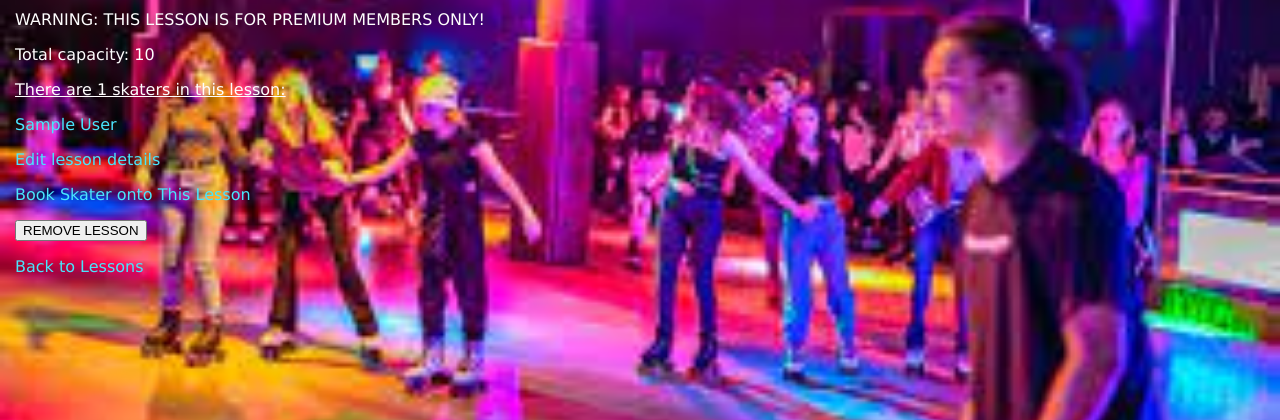
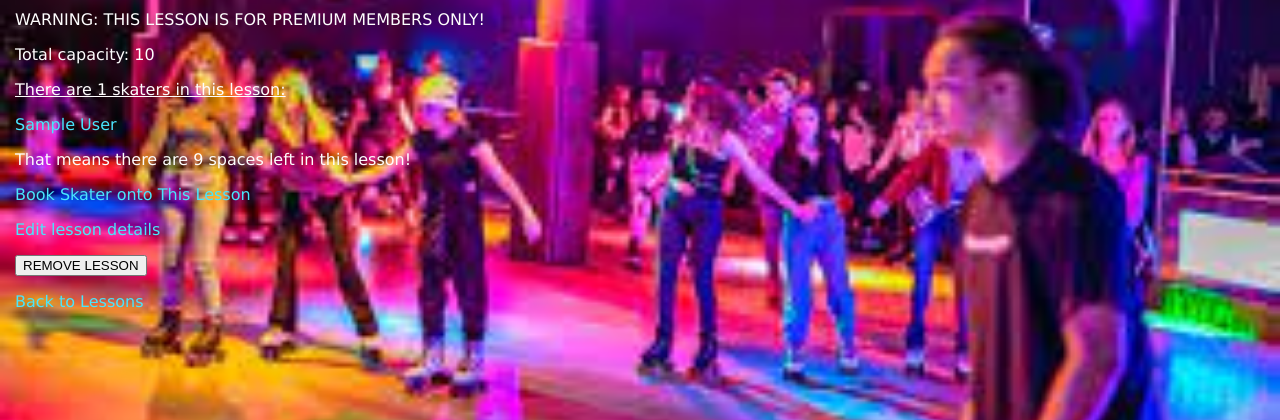
Before and after one commit to alexgjohn/RinkedIn, a Flask app: page /lessons/1 in a window 1280 px wide. Shown: the part 231-651 px from the top of the page. Run offline with Flask 3, Linux system fonts and the light colour scheme; a database or web service that is not in the repository returns one stand-in record (values such as "Sample title"); some libraries are stand-ins or nearby versions.

Commit message:
very nearly cracked these two extensions

```diff
--- a/roller_rink/controllers/lessons_controller.py
+++ b/roller_rink/controllers/lessons_controller.py
@@ -1,6 +1,8 @@
 from flask import Flask, render_template, request, redirect
 from flask import Blueprint
 from models.lesson import Lesson
+from models.skater import Skater
+from models.level import Level
 import repositories.lesson_repository as lesson_repo
 import repositories.skater_repository as skater_repo
 import repositories.level_repository as level_repo
@@ -19,7 +21,8 @@
     lesson = lesson_repo.select(id)
     skaters_in_lesson = skater_repo.get_skaters_in_lesson(lesson)
     skater_count = len(skaters_in_lesson)
-    return render_template('lessons/show.jinja', lesson = lesson, skaters_in_lesson = skaters_in_lesson, title = lesson.name, skater_count = skater_count)
+    spaces_in_lesson = lesson.capacity - skater_count
+    return render_template('lessons/show.jinja', lesson = lesson, skaters_in_lesson = skaters_in_lesson, title = lesson.name, skater_count = skater_count, spaces_in_lesson = spaces_in_lesson)
 
 # route for new lesson - get
 @lessons_blueprint.route('/lessons/new', methods = ['GET'])
@@ -66,7 +69,7 @@
 @lessons_blueprint.route('/lessons/<id>/delete', methods=['POST'])
 def delete_lesson(id):
     lesson_repo.delete(id)
-    return render_template('home.jinja')
+    return redirect('/lessons')
 
 
 @lessons_blueprint.route('/lessons/<id>/book', methods=['GET'])
@@ -75,3 +78,19 @@
     skaters = skater_repo.select_all()
     premium_skaters = skater_repo.get_premium_skaters()
     return render_template('lessons/book.jinja', title = "Add a skater to this lesson!", lesson = lesson, skaters = skaters, premium_skaters = premium_skaters)
+
+
+@lessons_blueprint.route('/lessons/<id>/book', methods = ['POST'])
+def add_level_for_lesson(id):
+    lesson_id = request.form['lesson_id']
+    skater_id = request.form['skater_id']
+    skater = skater_repo.select(skater_id)
+    lesson = lesson_repo.select(lesson_id)
+    level_reached = request.form['level']
+    level = Level(skater, lesson, level_reached)
+    result = level_repo.check_for_duplicate(level)
+    if result == True:
+        return redirect('/error')
+    else:
+        level_repo.save(level)
+        return redirect('/lessons')
--- a/roller_rink/templates/lessons/book.jinja
+++ b/roller_rink/templates/lessons/book.jinja
@@ -5,6 +5,7 @@
 
 {% if lesson.premium %}
 <p>WARNING: This is a premium lesson and only premium skaters may book!</p>
+{% endif %}
 
 <form action="/lessons/{{lesson.id}}/book" method='post'>
     <div>
--- a/roller_rink/templates/lessons/show.jinja
+++ b/roller_rink/templates/lessons/show.jinja
@@ -18,9 +18,14 @@
         {% endfor %}
 
 </p>
+<p>That means there are {{ spaces_in_lesson }} spaces left in this lesson!</p>
 
+{% if lesson.capacity > skater_count %}
+<p><a href="/lessons/{{ lesson.id }}/book">Book Skater onto This Lesson</a> </p>
+{% else %}
+<p><i>Look out for lessons that still have space!</i></p>
+{% endif %}
 <p><a href="/lessons/{{ lesson.id }}/edit">Edit lesson details</a> </p>
-<p><a href="/lessons/{{ lesson.id }}/book">Book Skater onto This Lesson</a> </p>
 <form class="delete-form" action="/lessons/{{ lesson.id }}/delete" method="POST">
         <button class="trash-button">REMOVE LESSON</button>
 </form>
```
Also changed, not shown: roller_rink/templates/levels/index.jinja (+6 -1 lines).
